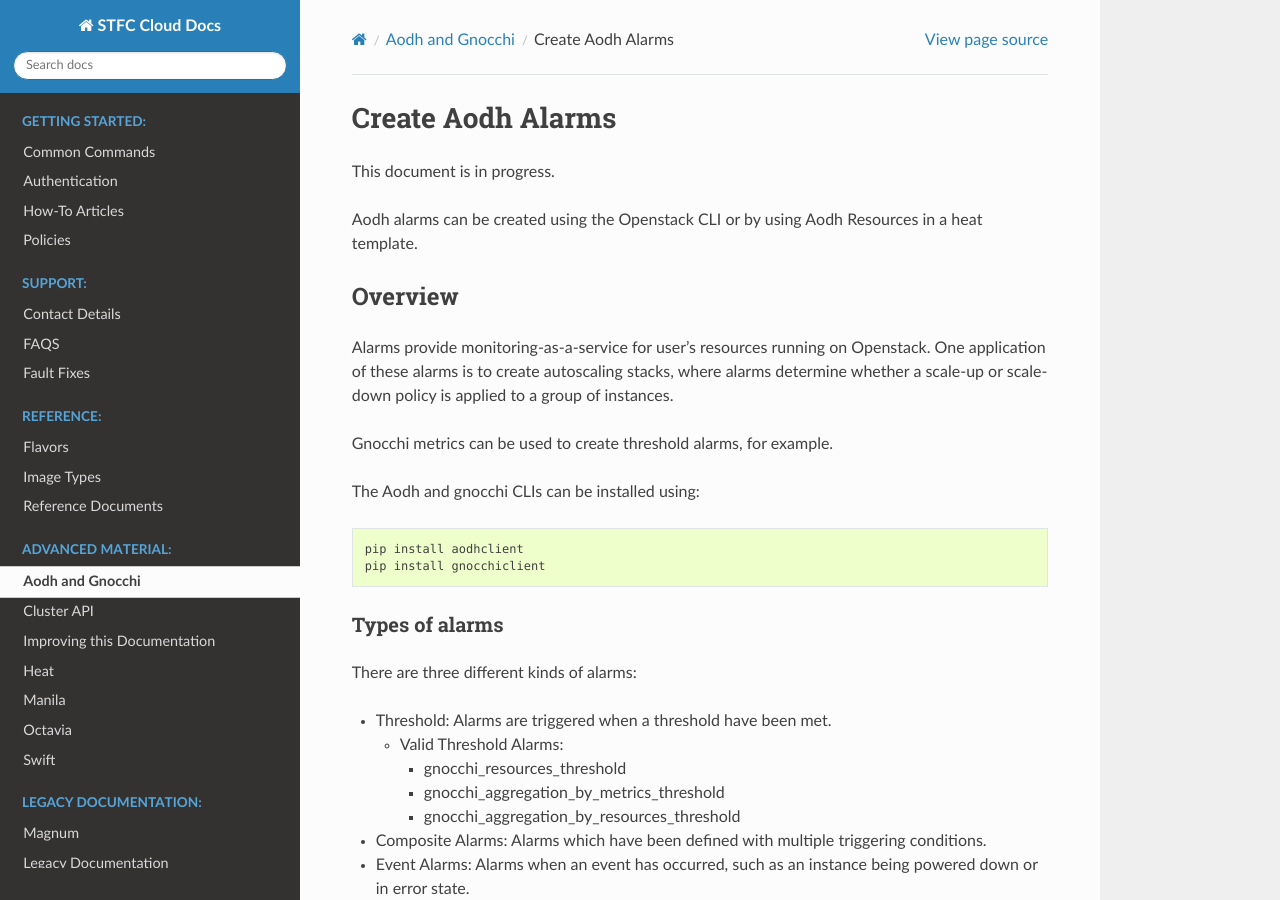
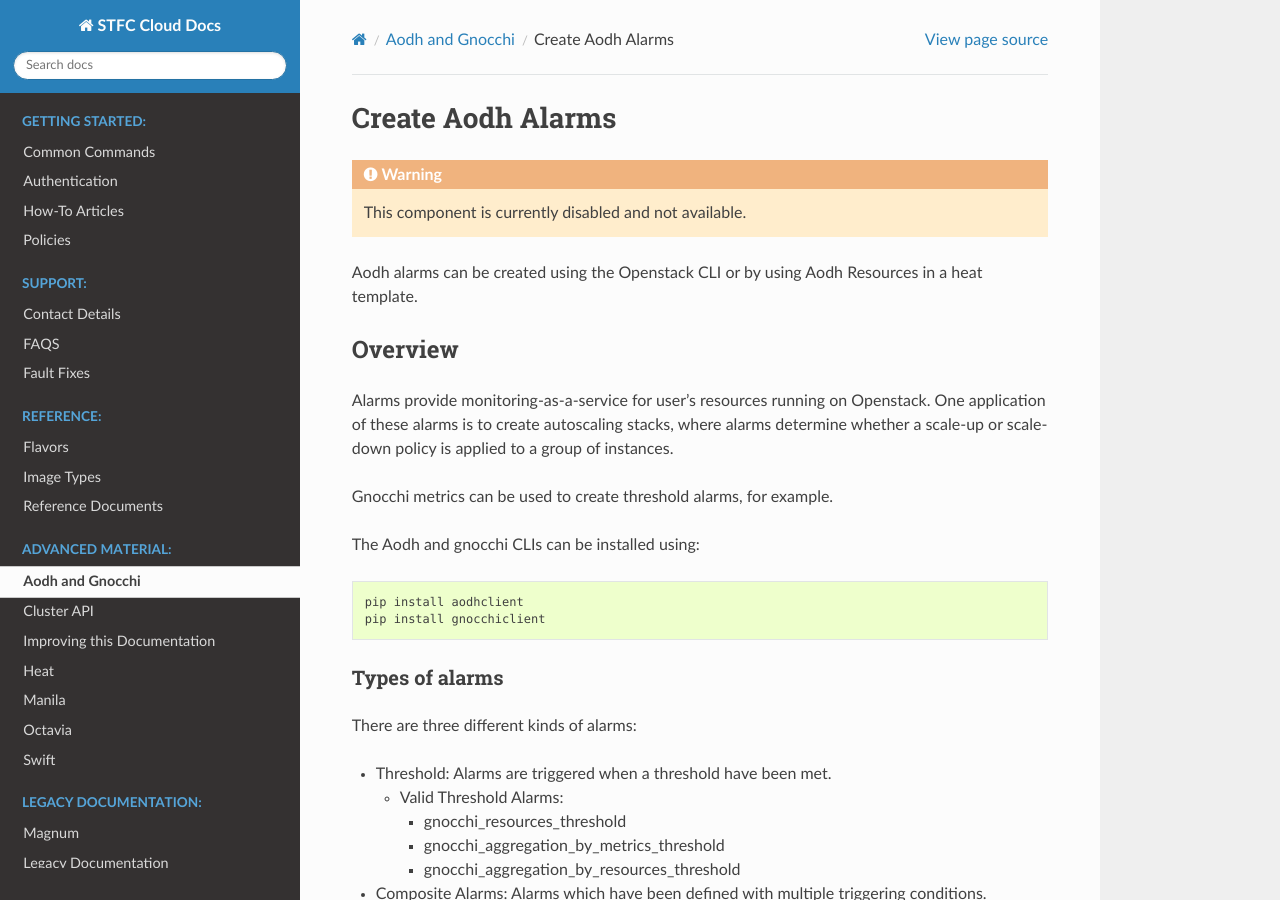
Before and after one commit to stfc/cloud-docs, a Sphinx documentation site: the page built from source/Aodh-and-Gnocchi/CreateAodhAlarms.rst, in a window 1280 px wide and 900 px high. Built offline with Sphinx 7.4.7 and the Read the Docs theme 2.0.0, drawn with Linux system fonts in a browser that asks for light colours.

Commit message:
Add warnings to aodh and gnocchi documentation as these components are currently not available.

```diff
--- a/source/Aodh-and-Gnocchi/CreateAodhAlarms.rst
+++ b/source/Aodh-and-Gnocchi/CreateAodhAlarms.rst
@@ -2,7 +2,9 @@
 Create Aodh Alarms
 ==================
 
-This document is in progress.
+.. warning::
+
+  This component is currently disabled and not available.
 
 Aodh alarms can be created using the Openstack CLI or by using Aodh Resources in a heat template.
 
--- a/source/Aodh-and-Gnocchi/Gnocchi.rst
+++ b/source/Aodh-and-Gnocchi/Gnocchi.rst
@@ -1,6 +1,10 @@
 =========
 Gnocchi
 =========
+
+.. warning::
+
+  This component is currently disabled and not available.
 
 Gnocchi processes data from Ceilometer and stores the processed data which can be accessed by users.
 It correlates measurements from Ceilometer to **resources** and **metrics**.
--- a/source/Aodh-and-Gnocchi/MonitoringVMsAodhGnocchi.rst
+++ b/source/Aodh-and-Gnocchi/MonitoringVMsAodhGnocchi.rst
@@ -1,5 +1,9 @@
 Monitoring Virtual Machines: Gnocchi and OpenStack Aodh
 #########################################################
+
+.. warning::
+
+  This component is currently disabled and not available.
 
 This document is a brief introduction to Aodh and Gnocchi.
 
```
